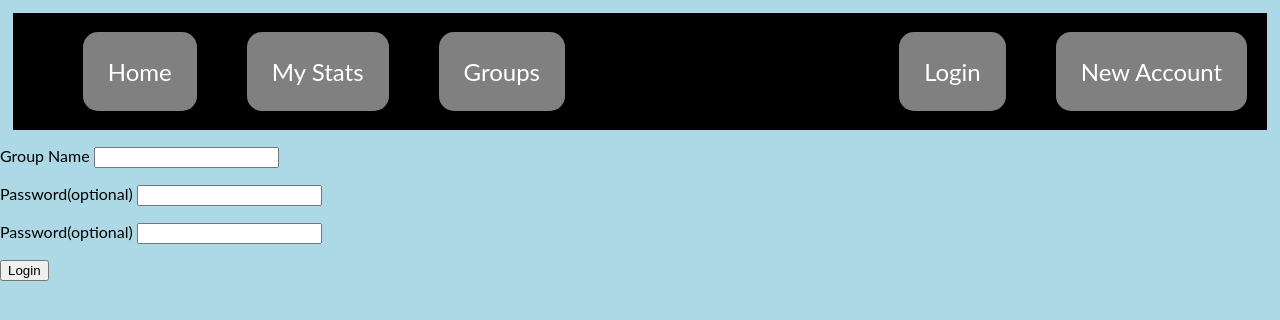
After one commit to andrewimredy/1520website, a Flask app: page /create_group in a window 1280 px wide. The commit adds this page. Shown: the top 320 px of the page. Run offline with Flask 2, Linux system fonts and the light colour scheme; parts of the project's set-up code (start-up, migrations or seed data) failed here and were passed over.

Commit message:
Created group branch

```diff
--- a/app.py
+++ b/app.py
@@ -55,3 +55,7 @@ def stats_view():
 @app.route('/groups')
 def groups_view():
     return render_template("groups.html")
+
+@app.route('/create_group')
+def create_group_view():
+    return render_template("create_group.html")
--- /dev/null
+++ b/templates/create_group.html
@@ -0,0 +1,23 @@
+{% extends "_base.html" %}
+{% block title %}Login{% endblock %}
+
+{% block content %}
+<div class="centered">
+    <form action="/auth/login" method="POST" enctype="multipart/form-data">
+    <p>
+      <label>Group Name</label>
+      <input type="text" name="group_name">
+    </p>
+    <p>
+      <label>Password(optional)</label>
+      <input type="password" name="password">
+    </p>
+    <p>
+      <label>Password(optional)</label>
+      <input type="password" name="password">
+    </p>
+
+    <button type="submit">Login</button>
+  </form>
+</div>
+{% endblock %}
--- a/templates/groups.html
+++ b/templates/groups.html
@@ -4,8 +4,6 @@
   <body>
       {% block content %}
     <h1>PittBett</h1>
-    <p>
-        Main content for the groups
-    </p>
+    <p class=group_button><a href="/create_group">Create Group</a> </p>
     {% endblock %}
   </body>
```
